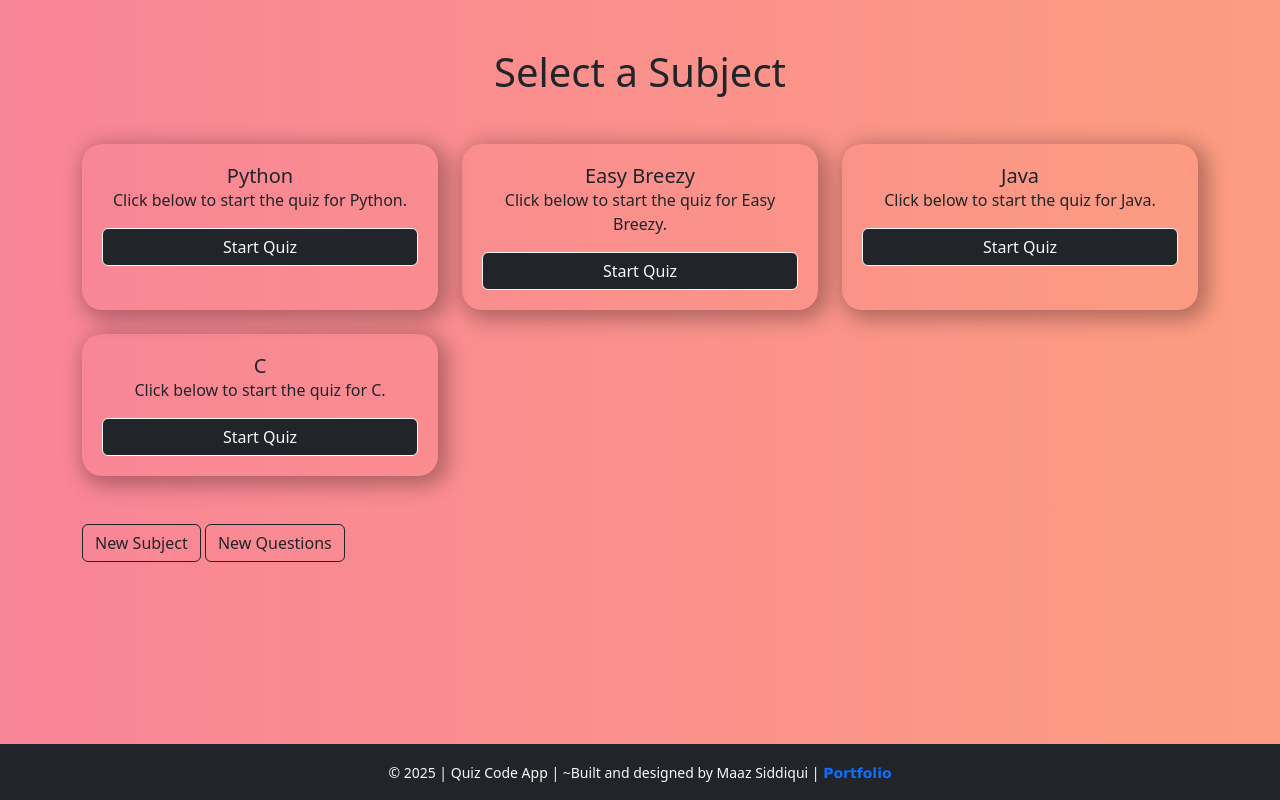
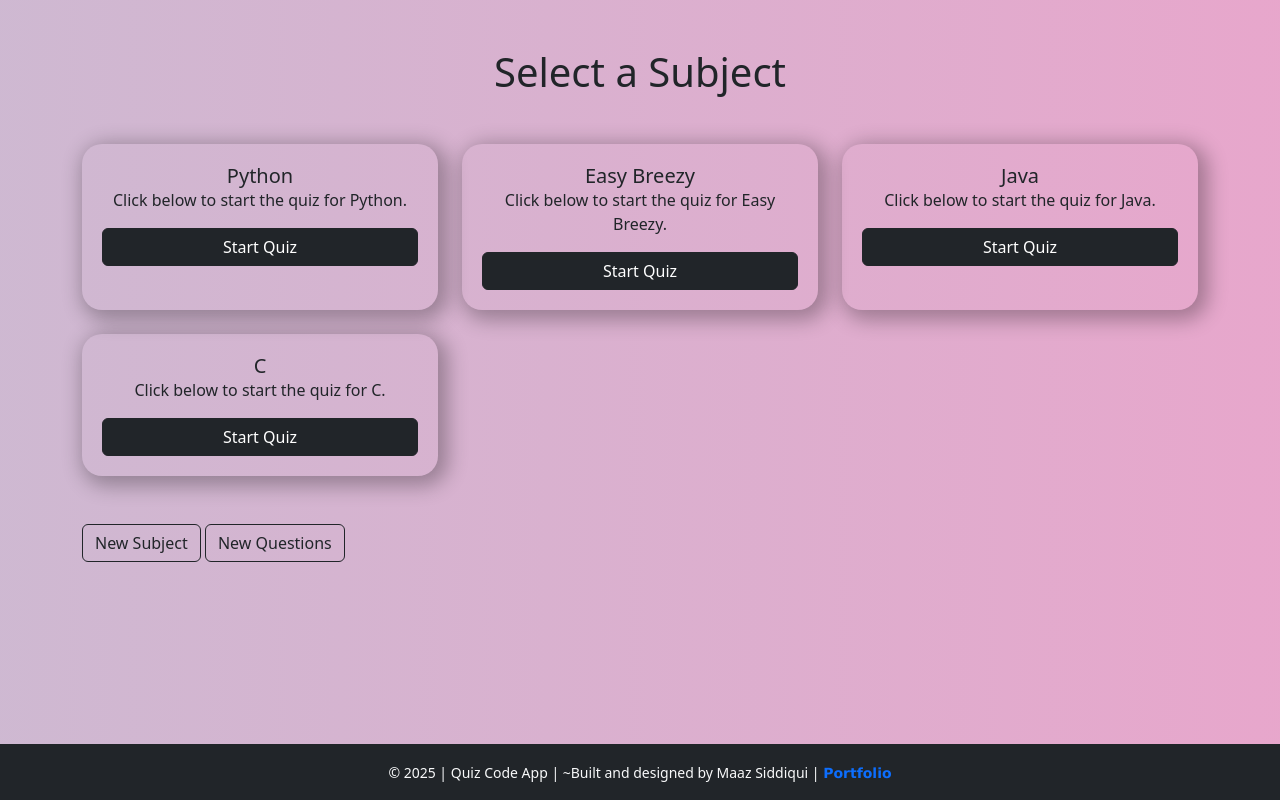
Before and after one commit to maazsiddiqui79/Quiz-code__Using-Django, a Django app: page /subject/ in a window 1280 px wide. Run offline with Django 5.2, Linux system fonts and the light colour scheme; data comes from the database, SQL or seed files in the repository; both versions use the stored data as it was after the commit.

Commit message:
Changed Linear Gradient Color

```diff
--- a/QuizCode/templates/home.html
+++ b/QuizCode/templates/home.html
@@ -10,7 +10,7 @@
 body {
 
   margin: 0;
-  background: linear-gradient(270deg, #ff6a00, #ee0979, #06beb6, #48b1bf);
+  background: linear-gradient(270deg, #ee097868, #06beb56e, #48b1bf81);
   background-size: 800% 800%;
   animation: gradientMove 12s ease infinite;
 }
--- a/QuizCode/templates/new_question.html
+++ b/QuizCode/templates/new_question.html
@@ -6,7 +6,7 @@
 <style>
     body {
       margin: 0;
-      background: linear-gradient(270deg, #ff6a00, #ee0979, #06beb6, #48b1bf);
+      background: linear-gradient(270deg, #ee097868, #06beb56e, #48b1bf81);
       background-size: 800% 800%;
       animation: gradientMove 12s ease infinite;
       min-height: 100vh;
@@ -84,8 +84,8 @@
 {% endfor %}
 {% endif %}
 
-<div class="col-12 shadow-lg container d-flex justify-content-center align-items-center bg-white py-5"
-    style="border-radius: 20px;">
+<div class="col-12 shadow-lg container d-flex justify-content-center align-items-center  py-5"
+    style="border-radius: 20px;background-color:rgba(0, 0, 0, 0.304)">
 
     <form action="/add_new_question" method="post">
         {% csrf_token %}
--- a/QuizCode/templates/subject_list.html
+++ b/QuizCode/templates/subject_list.html
@@ -1,7 +1,5 @@
 {% extends "base.html" %}
-
 {% block title %}Select Subject{% endblock %}
-
 {% block style %}
 <style>
   .subject-card {
@@ -18,27 +16,41 @@
   /* Gradient background */
   body {
     margin: 0;
-    background: linear-gradient(270deg, #ff6a008e, #ee097898, #06beb584, #48b1bf94);
+    background: linear-gradient(270deg, #ee097868, #06beb56e, #48b1bf81);
     background-size: 800% 800%;
     animation: gradientMove 12s ease infinite;
     min-height: 100vh;
     display: flex;
     flex-direction: column;
   }
+  .mybtn:hover {
+    box-shadow: 5px 5px 20px 5px rgba(0, 0, 0, 0.29);
+    background-color: antiquewhite;
+    color: black;
+    transform: translatey(-5px);
+  }
+
+  .mybtn {
+    transition: all 0.3s ease;
+  }
 
   @keyframes gradientMove {
-    0% { background-position: 0% 50%; }
-    50% { background-position: 100% 50%; }
-    100% { background-position: 0% 50%; }
+    0% {
+      background-position: 0% 50%;
+    }
+    50% {
+      background-position: 100% 50%;
+    }
+    100% {
+      background-position: 0% 50%;
+    }
   }
 
   main {
     flex: 1; /* pushes footer down */
   }
 </style>
-{% endblock style %}
-
-{% block body %}
+{% endblock style %} {% block body %}
 <main>
   <div class="container py-5">
     <h1 class="text-center mb-5">Select a Subject</h1>
@@ -46,10 +58,17 @@
       {% for i in subjects %}
       <div class="col-md-4 col-sm-6">
         <div class="subject-card h-100 text-center">
-          <div class="d-flex flex-column justify-content-center" style="background-color: rgba(255, 255, 255, 0);padding:20px;">
+          <div
+            class="d-flex flex-column justify-content-center"
+            style="background-color: rgba(255, 255, 255, 0); padding: 20px"
+          >
             <h5 class="card-title">{{ i }}</h5>
             <p class="card-text">Click below to start the quiz for {{ i }}.</p>
-            <a href="{% url 'quiz' i.id %}" class="btn btn-outline-light btn-dark mt-auto">Start Quiz</a>
+            <a
+              href="{% url 'quiz' i.id %}"
+              class="mybtn btn btn-light btn-dark mt-auto"
+              >Start Quiz</a
+            >
           </div>
         </div>
       </div>
```
Also changed, not shown: QuizCode/templates/new_subject.html (+4 -4 lines), QuizCode/templates/quiz.html (+2 -7 lines), QuizCode/templates/result.html (+34 -19 lines), QuizCode/db.sqlite3.
